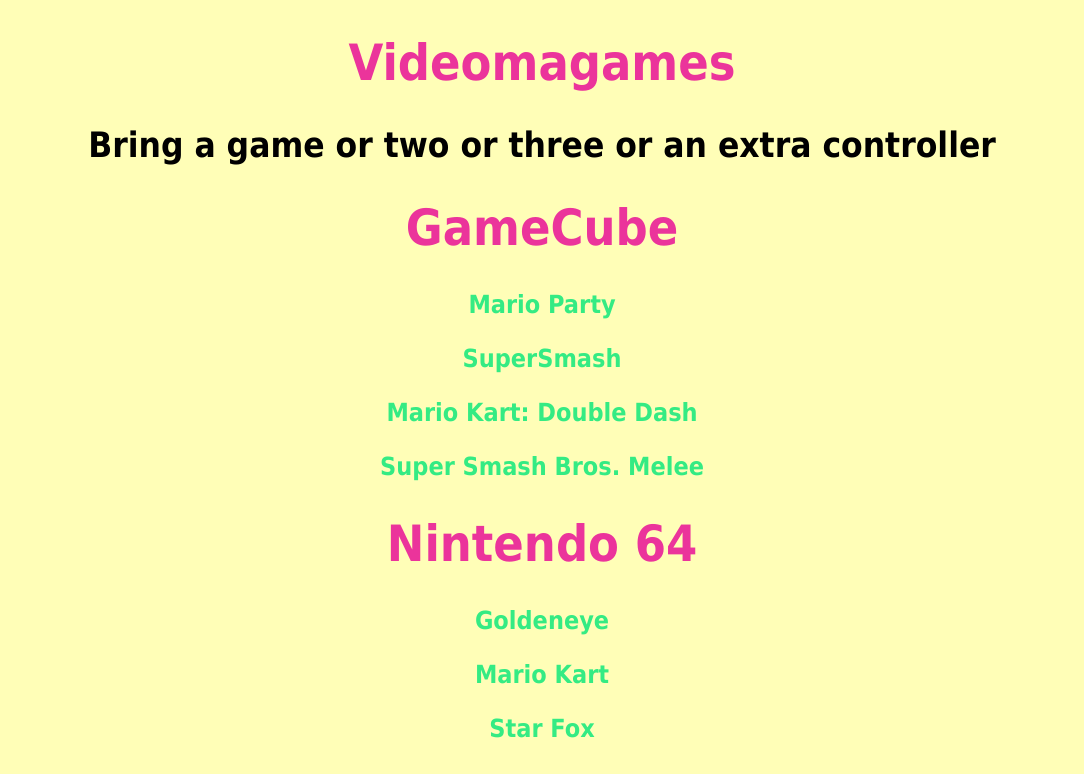
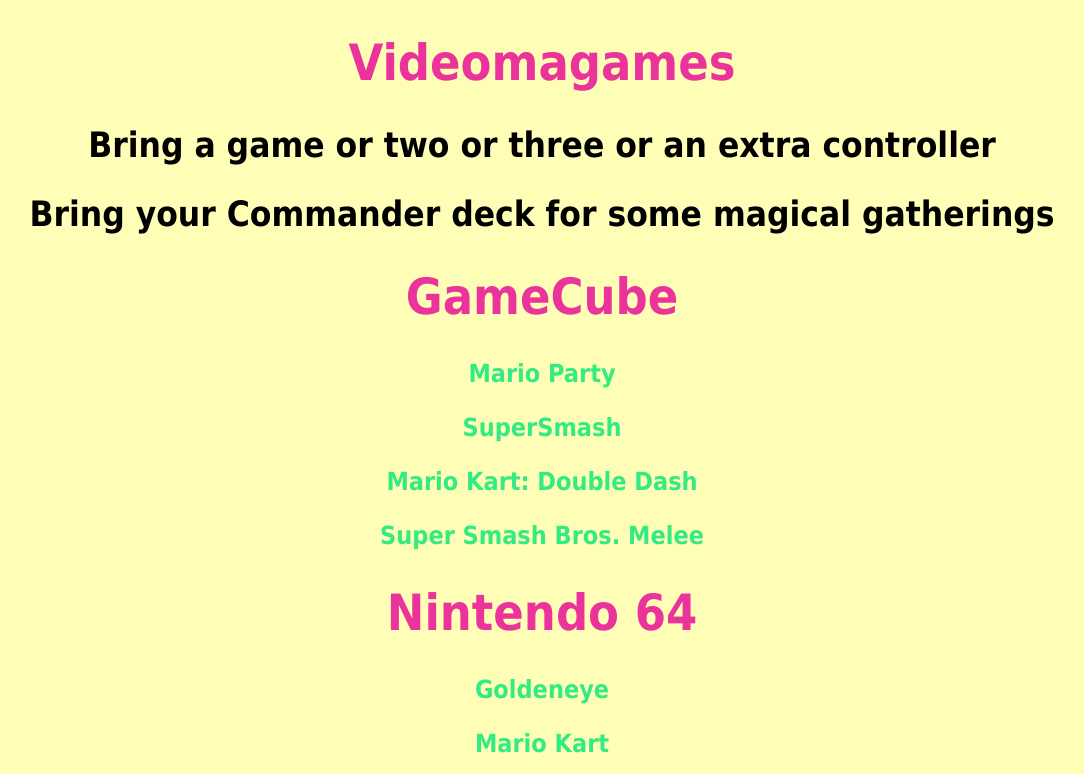
Before and after one commit to PunkTube/Tai, a plain HTML site: page games.html in a window 1280 px wide. Shown: the top 774 px of the page, without its empty margins (98-1182 px from the left). Drawn offline with Linux system fonts and the light colour scheme.

Commit message:
Update games.html
ADDED MAGIC

```diff
--- a/games.html
+++ b/games.html
@@ -13,7 +13,7 @@
 
   <h1><strong>Videomagames</strong></h1>
   <h2>Bring a game or two or three or an extra controller</h2>
-
+ <h2>Bring your Commander deck for some magical gatherings</h2>
 
 <h1>GameCube</h1>
 <h3>Mario Party </h3>
```
